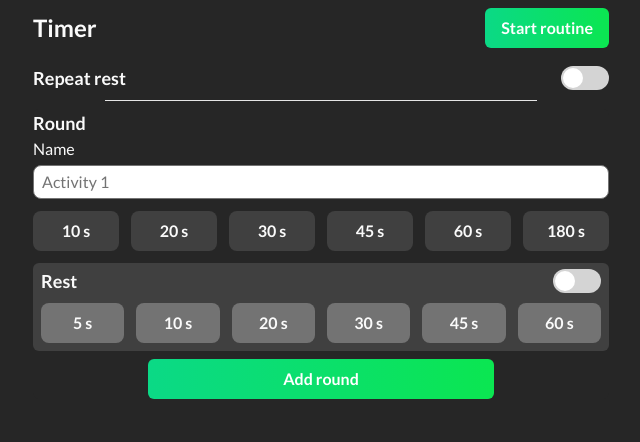
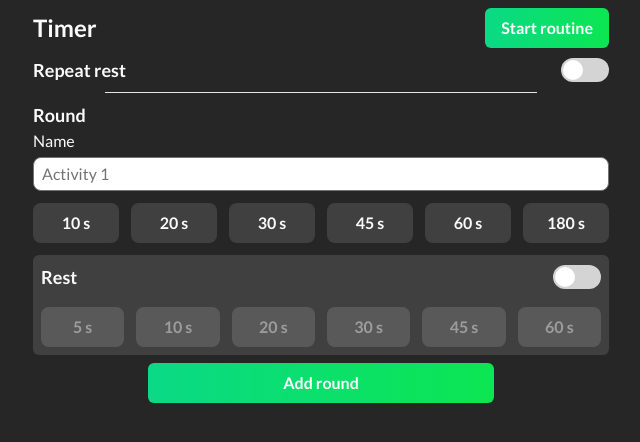
Before and after one commit to galearez/timer, a React (Create React App) app: page / in a window 1280 px wide. Shown: the top 442 px of the page, without its empty margins (319-959 px from the left). Built offline with nearby package versions, Linux system fonts and the light colour scheme.

Commit message:
style adjustments

```diff
--- a/src/app.tsx
+++ b/src/app.tsx
@@ -116,9 +116,9 @@ export default function App() {
         )}
         {view === 'home' && (
           <div>
-            <hr className='w-9/12 m-auto mt-2 md:my-2' />
+            <hr className='w-9/12 m-auto my-2' />
             <button
-              className='font-bold block md:hidden w-3/5 text-white py-2 px-4 m-auto mt-2 rounded-md bg-gray-600'
+              className='font-bold block md:hidden w-3/5 text-white py-2 px-4 m-auto rounded-md bg-gray-600'
               onClick={() => {
                 setAddRoundFormActive(!addRoundFormActive);
               }}>
--- a/src/global-rest-form/global-rest-form.tsx
+++ b/src/global-rest-form/global-rest-form.tsx
@@ -28,7 +28,7 @@ export default function GlobalRestForm() {
   ));
 
   return (
-    <form className='w-full md:mt-2 flex flex-col'>
+    <form className='w-full flex flex-col'>
       <fieldset className='text-lg mt-2 flex justify-between items-center'>
         <h2>Repeat rest</h2>
         <label className='toggle-switch'>
@@ -41,7 +41,7 @@ export default function GlobalRestForm() {
         </label>
       </fieldset>
       {rest.active && (
-        <fieldset className='grid grid-cols-3 sm:grid-cols-6 gap-3 mt-1 sm:my-2'>
+        <fieldset className='grid grid-cols-3 sm:grid-cols-6 gap-3 mt-2'>
           <TimeContext.Provider
             value={{
               value: rest.time,
--- a/src/index.css
+++ b/src/index.css
@@ -59,4 +59,12 @@
   input:checked ~ .radio {
     @apply text-white bg-mint;
   }
+  .round-rest:disabled::before {
+    content: '';
+    position: absolute;
+    left: 0;
+    width: 100%;
+    height: 50px;
+    background-color: rgba(64, 64, 64, 0.5);
+  }
 }
--- a/src/round-form/round-form.tsx
+++ b/src/round-form/round-form.tsx
@@ -130,8 +130,7 @@ export default function AddNewRound(props: AddNewRoundProps) {
             {activityOptions}
           </TimeContext.Provider>
         </fieldset>
-        <fieldset className='bg-gray-700 mb-2 px-2 pb-2 rounded-md'>
-          <span className='mt-1 flex justify-between items-center'>
+        <fieldset className='bg-gray-700 p-2 rounded-t-md flex justify-between items-center'>
           <h2>Rest</h2>
           <label className='toggle-switch '>
             <input
@@ -141,8 +140,11 @@ export default function AddNewRound(props: AddNewRoundProps) {
             />
             <span className='slider'></span>
           </label>
-          </span>
-          <div className='grid grid-cols-3 sm:grid-cols-6 gap-3 mt-1 sm:mt-2'>
+        </fieldset>
+        <fieldset
+          className='round-rest bg-gray-700 mb-2 px-2 pb-2 rounded-b-md'
+          disabled={restActive ? false : true}>
+          <div className='grid grid-cols-3 sm:grid-cols-6 gap-3 sm:mt-2'>
             <TimeContext.Provider
               value={{
                 value: restTime,
```
Lines whose indentation alone changed are shown as unchanged.
